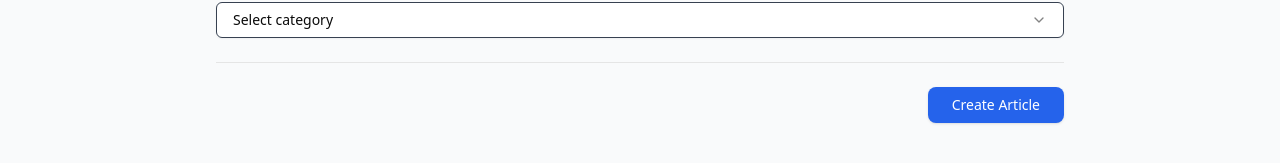
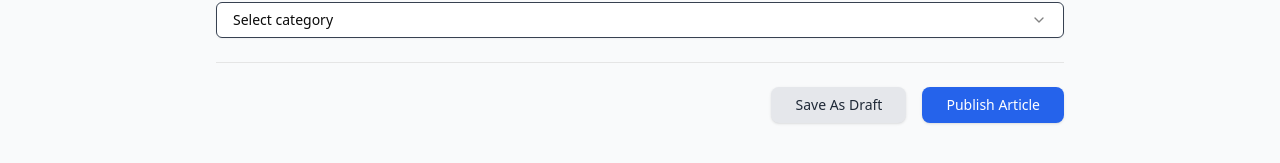
Before and after one commit to yordanluturyalii/personal-portfolio, a Next.js app: page /admin/dashboard/articles/new in a window 1280 px wide. Shown: the part 355-518 px from the top of the page. Built offline with nearby package versions, Linux system fonts and the light colour scheme.

Commit message:
:lipstick: style: add button save draft

```diff
--- a/app/(admin)/admin/dashboard/articles/new/page.tsx
+++ b/app/(admin)/admin/dashboard/articles/new/page.tsx
@@ -125,12 +125,20 @@ const CreateArticlePage = () => {
                         />
 
                         <div className="flex justify-end mt-6 pt-6 border-t">
-                            <Button
-                                type='submit'
-                                className='bg-blue-600 text-white px-6 py-2 rounded-lg hover:bg-blue-700 transition-colors'
-                            >
-                                Create Article
-                            </Button>
+                            <div className="flex gap-4">
+                                <Button
+                                    type='submit'
+                                    className='bg-gray-200 text-gray-800 px-6 py-2 rounded-lg hover:bg-gray-300 transition-colors'
+                                >
+                                    Save As Draft
+                                </Button>
+                                <Button
+                                    type='submit'
+                                    className='bg-blue-600 text-white px-6 py-2 rounded-lg hover:bg-blue-700 transition-colors'
+                                >
+                                    Publish Article
+                                </Button>
+                            </div>
                         </div>
                     </form>
                 </Form>
```
